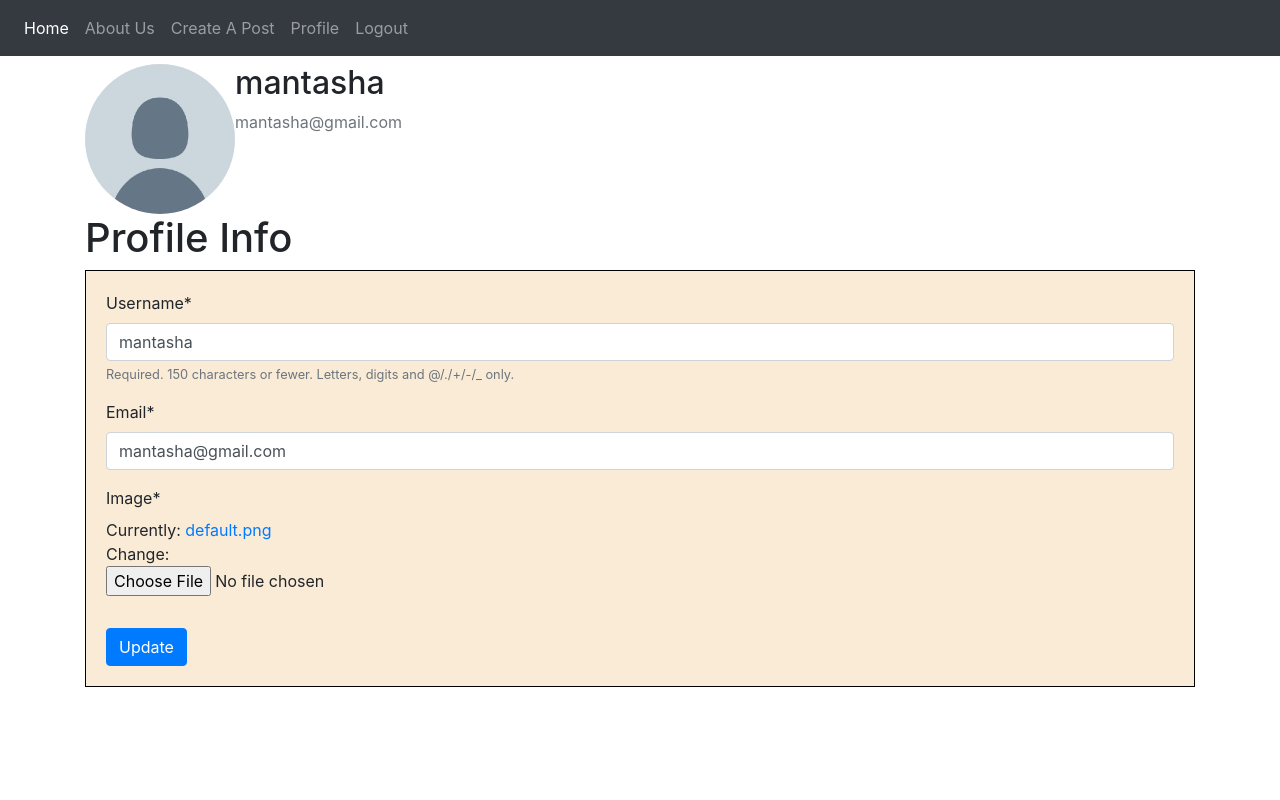
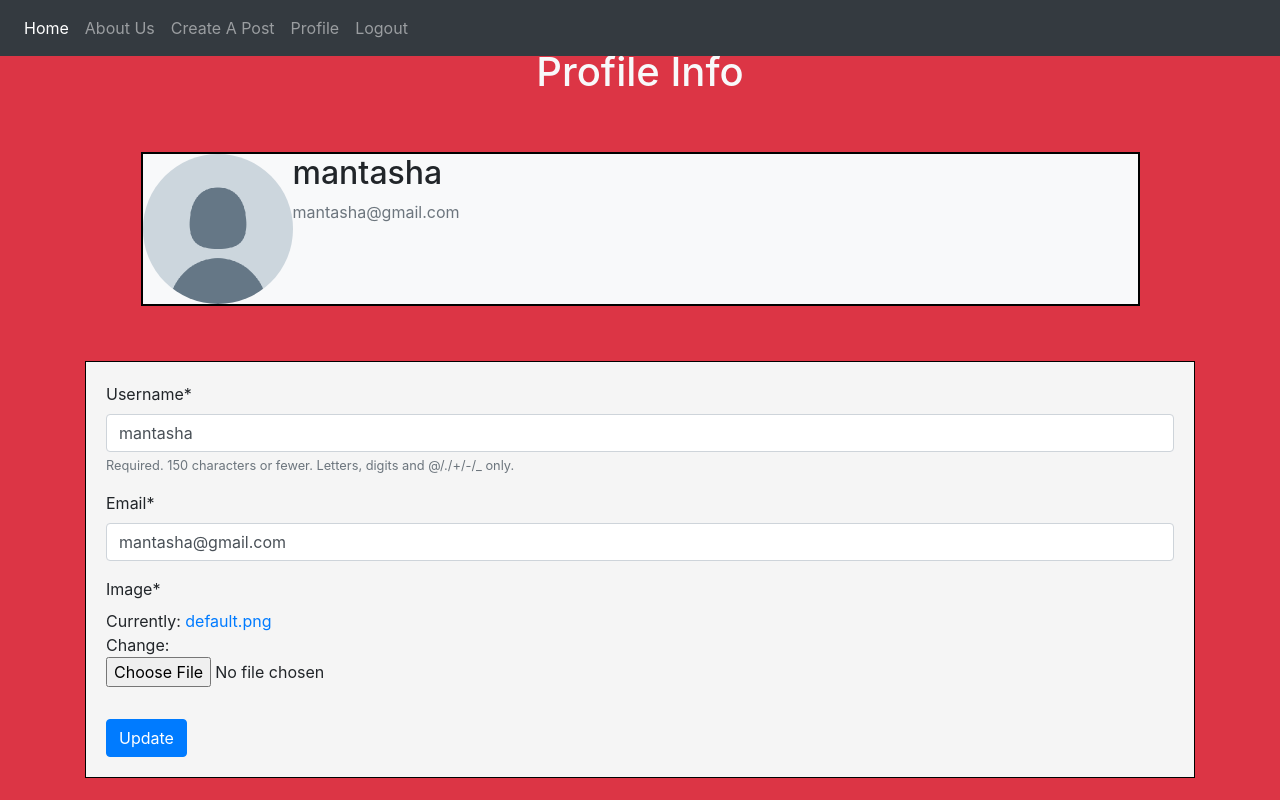
Before and after one commit to EdmundJohnCruz/CSC651ServerProject, a Django app: page /profile/ in a window 1280 px wide. Run offline with Django 3.2, Linux system fonts and the light colour scheme; a user stored in the database is signed in; data comes from the database, SQL or seed files in the repository; both versions use the stored data as it was after the commit; some libraries are stand-ins or nearby versions.

Commit message:
More Design Changes
Detail for the posts, the creation of posts, and the profile now are consistent with the theme

```diff
--- a/web_server_project/application/templates/home/detail.html
+++ b/web_server_project/application/templates/home/detail.html
@@ -22,7 +22,7 @@
 	</br>
 
 
-	<h1 class="text-white">Post Preview</h1>
+	<h1 class="text-white" style="text-align: center">Post Preview</h1>
 
 	<article class="media content-section bg-light" style="border: 2px solid black; margin: 5%">
 		<div class="media-body">
--- a/web_server_project/application/templates/home/post_form.html
+++ b/web_server_project/application/templates/home/post_form.html
@@ -23,7 +23,9 @@
 
 	<!--Register-->
 	<div class="container py-5">
-		<h1>Create Post</h1>
+	</br>
+		<h1 class="text-white" style="text-align: center">Create Post</h1>
+	</br>
 		<div>
 			{% if messages %}
 			{% for message in messages %}
@@ -31,7 +33,7 @@
 			{% endfor %}
 			{% endif %}
 		</div>
-		<form method="POST" style="border: 1px solid black; padding: 20px; background-color: antiquewhite;">
+		<form method="POST" style="border: 1px solid black; padding: 20px; background-color: whitesmoke;">
 			{% csrf_token %}
 			<fieldset class="form-group">
 				{{ form|crispy }}
--- a/web_server_project/application/templates/home/profile.html
+++ b/web_server_project/application/templates/home/profile.html
@@ -12,21 +12,22 @@
 	<title>WebApp</title>
 </head>
 
-<body>
+<body class="bg-danger">
 	<!-- NAVBAR -->
 	{% include 'home/navbar.html' %}
 	<!-- END OF NAVBAR -->
-
+</br>
+</br>
+	<h1 class="text-light" style="text-align: center">Profile Info</h1>
 	<!-- <div class="content-section"> -->
-	<div class="container" style="padding-top: 5%;">
-		<div class="media">
+	<div class="container">
+		<div class="media bg-light" style="border: 2px solid black; margin: 5%">
 			<img class="rounded-circle account-img" src="{{ user.profile.image.url }}" style="width: 150px; height: 150px;">
 			<div class="media-body">
 				<h2 class="account-heading">{{ user.username }}</h2>
 				<p class="text-secondary">{{ user.email }}</p>
 			</div>
 		</div>
-		<h1>Profile Info</h1>
 		<div>
 			{% if messages %}
 			{% for message in messages %}
@@ -35,7 +36,7 @@
 			{% endif %}
 		</div>
 		<form method="POST" enctype="multipart/form-data"
-			style="border: 1px solid black; padding: 20px; background-color: antiquewhite;">
+			style="border: 1px solid black; padding: 20px; background-color: whitesmoke;">
 			{% csrf_token %}
 			<fieldset class="form-group">
 				{{ u_form|crispy }}
```
Also changed, not shown: web_server_project/db.sqlite3.
